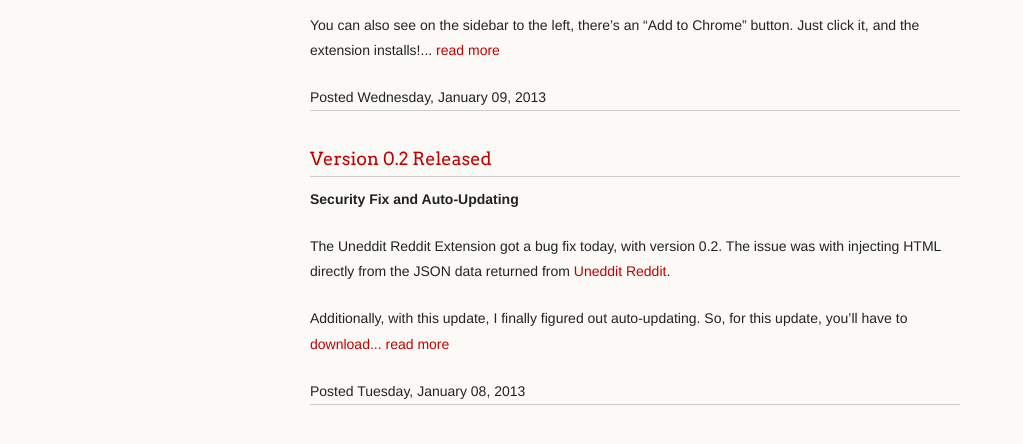
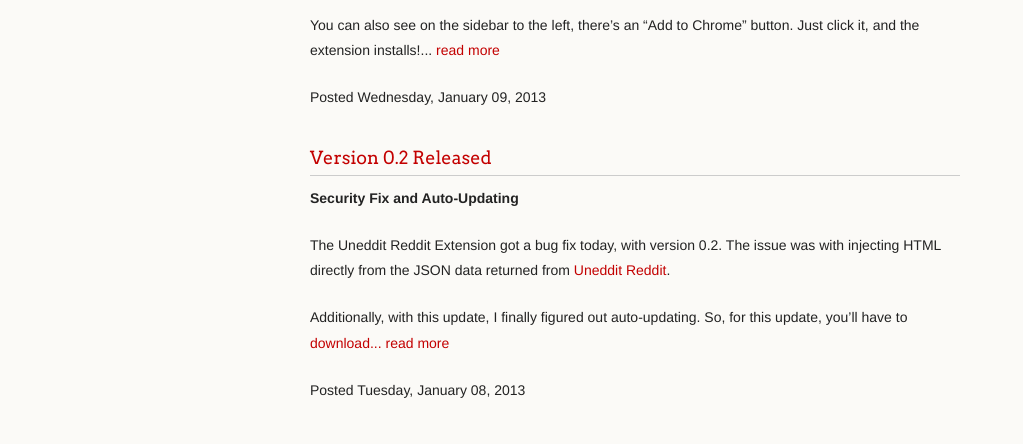
Before and after one commit to meandthewallaby/UnedditExtension, a Jekyll site: the page built from index.html, in a window 1280 px wide and 1048 px high. Shown: the part 569-1013 px from the top of the window, without its empty margins (0-1023 px from the left). Built offline with Jekyll 4.4.1, drawn with Linux system fonts in a browser that asks for light colours; Markdown is read by kramdown in place of the engine named in the settings; the list of posts is cut into pages by our own code.

Commit message:
Fixing post layout

```diff
--- a/index.html
+++ b/index.html
@@ -23,5 +23,5 @@
 <a href="{{ post.url }}">read more</a>
 </div><div class="by-line">
 <span>Posted {{ post.date | date: "%A, %B %d, %Y" }}</span>
-</div><div class="rule"><hr/></div>
+</div>
 {% endfor %}
```
